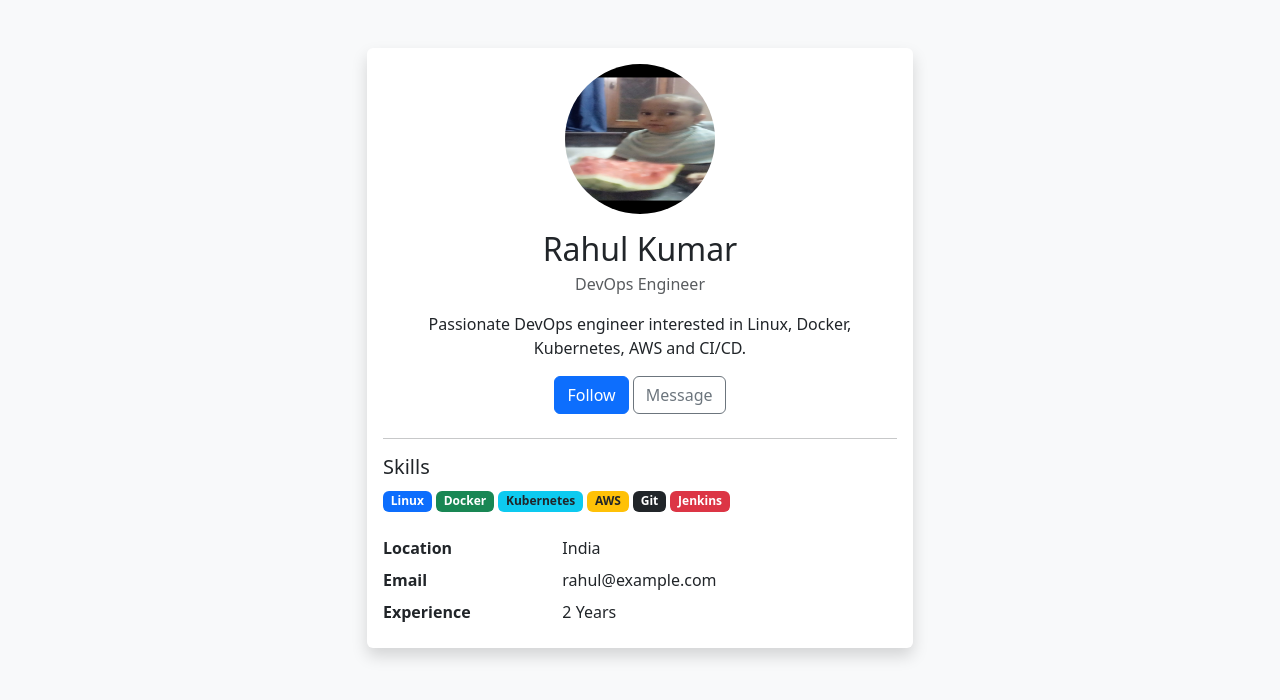
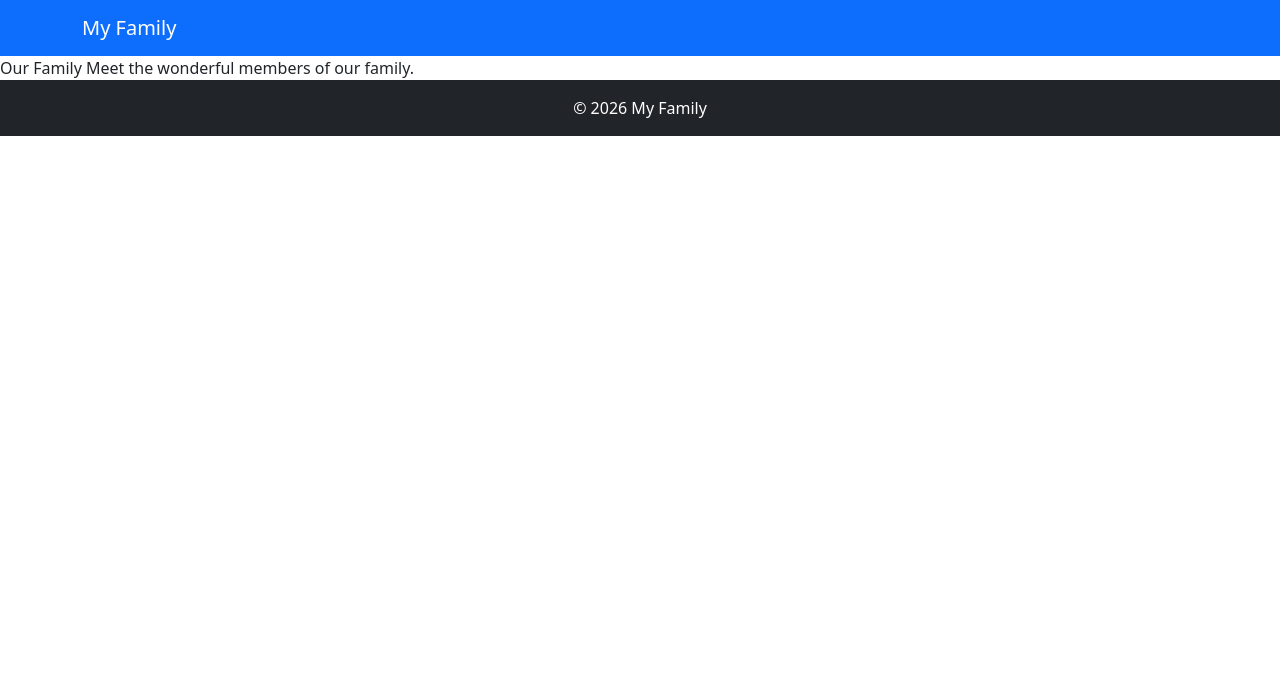
Before and after one commit to samar4-git/bootsrap, a plain HTML site: page studentform.html in a window 1280 px wide. Drawn offline with nearby package versions, Linux system fonts and the light colour scheme.

Commit message:
what is wrong

```diff
--- a/studentform.html
+++ b/studentform.html
@@ -3,119 +3,36 @@
 <head>
     <meta charset="UTF-8">
     <meta name="viewport" content="width=device-width, initial-scale=1.0">
+    <title>My Family</title>
 
-    <title>Profile Page</title>
-
-    <!-- Bootstrap 5 CSS -->
+    <!-- Bootstrap CSS -->
     <link
         href="https://cdn.jsdelivr.net/npm/bootstrap@5.3.3/dist/css/bootstrap.min.css"
-        rel="stylesheet"
-    >
+        rel="stylesheet">
 </head>
 
-<body class="bg-light">
+<body>
 
-    <div class="container py-5">
+    <!-- Navbar -->
+    <nav
+     class="navbar navbar-dark bg-primary">
+        <div class="container">
+            <a class="navbar-brand" href="#">My Family</a>
+        </div>
+    </nav>
 
-        <div class="row justify-content-center">
+    <!-- Family Section -->
+  Our Family
+ Meet the wonderful members of our family.
+    <!-- Footer -->
+    <footer class="bg-dark text-white text-center py-3">
+        <p class="mb-0">© 2026 My Family</p>
+    </footer>
 
-            <div class="col-md-8 col-lg-6">
-
-                <!-- Profile Card -->
-                <div class="card shadow border-0">
-
-                    <!-- Header -->
-                    <div class="card-body text-center">
-
-                        <!-- Profile Image -->
-                        <img
-                            src="images/1.jpeg"
-                            class="rounded-circle mb-3"
-                            width="150"
-                            height="150"
-                            alt="Profile"
-                        >
-
-                        <!-- Name -->
-                        <h2 class="card-title mb-1">
-                            Rahul Kumar
-                        </h2>
-
-                        <p class="text-muted">
-                            DevOps Engineer
-                        </p>
-
-                        <!-- About -->
-                        <p class="card-text">
-                            Passionate DevOps engineer interested in Linux,
-                            Docker, Kubernetes, AWS and CI/CD.
-                        </p>
-
-                        <!-- Buttons -->
-                        <div class="mb-4">
-                            <button class="btn btn-primary">
-                                Follow
-                            </button>
-
-                            <button class="btn btn-outline-secondary">
-                                Message
-                            </button>
-                        </div>
-
-                        <hr>
-
-                        <!-- Skills -->
-                        <h5 class="text-start">Skills</h5>
-
-                        <div class="text-start mb-4">
-                            <span class="badge bg-primary">Linux</span>
-                            <span class="badge bg-success">Docker</span>
-                            <span class="badge bg-info text-dark">Kubernetes</span>
-                            <span class="badge bg-warning text-dark">AWS</span>
-                            <span class="badge bg-dark">Git</span>
-                            <span class="badge bg-danger">Jenkins</span>
-                        </div>
-
-                        <!-- Profile Information -->
-                        <div class="text-start">
-
-                            <div class="row mb-2">
-                                <div class="col-4 fw-bold">
-                                    Location
-                                </div>
-                                <div class="col-8">
-                                    India
-                                </div>
-                            </div>
-
-                            <div class="row mb-2">
-                                <div class="col-4 fw-bold">
-                                    Email
-                                </div>
-                                <div class="col-8">
-                                    rahul@example.com
-                                </div>
-                            </div>
-
-                            <div class="row mb-2">
-                                <div class="col-4 fw-bold">
-                                    Experience
-                                </div>
-                                <div class="col-8">
-                                    2 Years
-                                </div>
-                            </div>
-
-                        </div>
-
-                    </div>
-                </div>
-
-            </div>
-
-        </div>
-
-    </div>
+    <!-- Bootstrap JS -->
+    <script
+        src="https://cdn.jsdelivr.net/npm/bootstrap@5.3.3/dist/js/bootstrap.bundle.min.js">
+    </script>
 
 </body>
 </html>
```
Also changed, not shown: familypage.html (added, +78 -0 lines), profile-page.html (+9 -11 lines), 1 other file.
